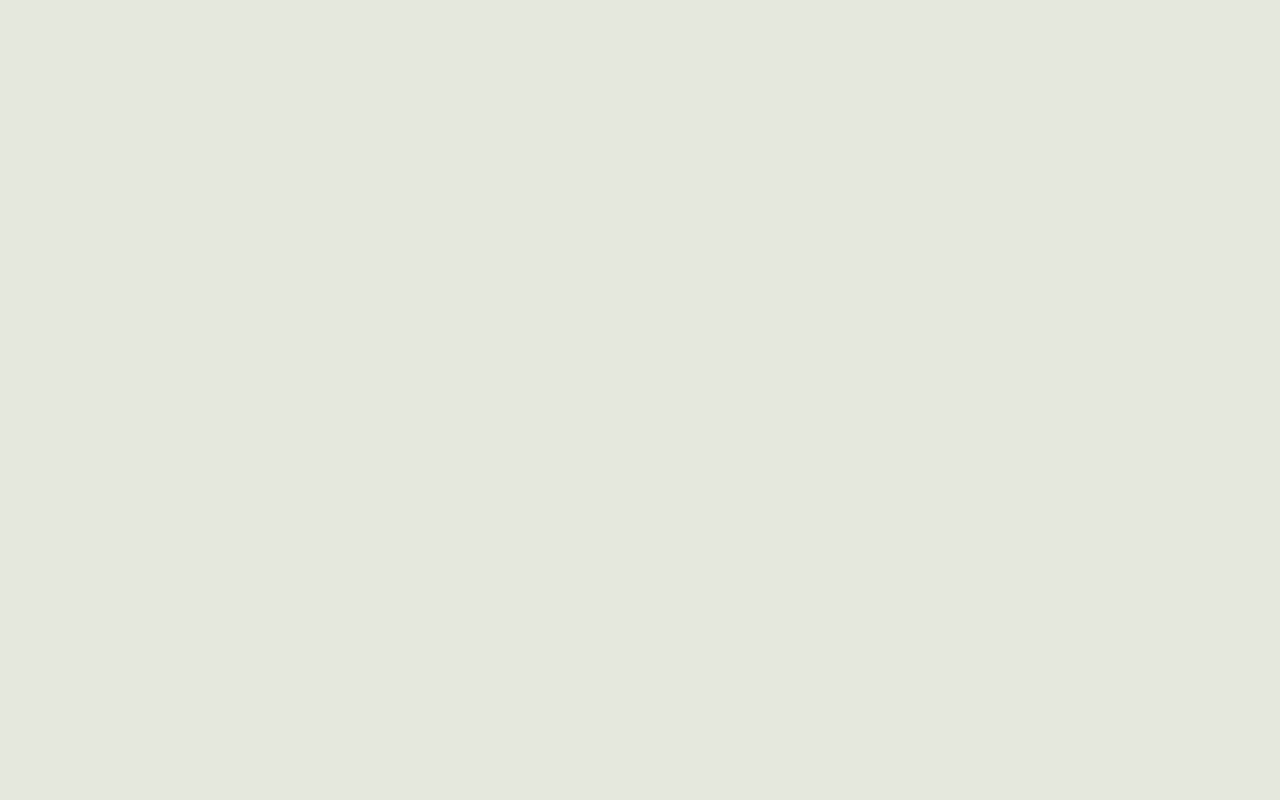
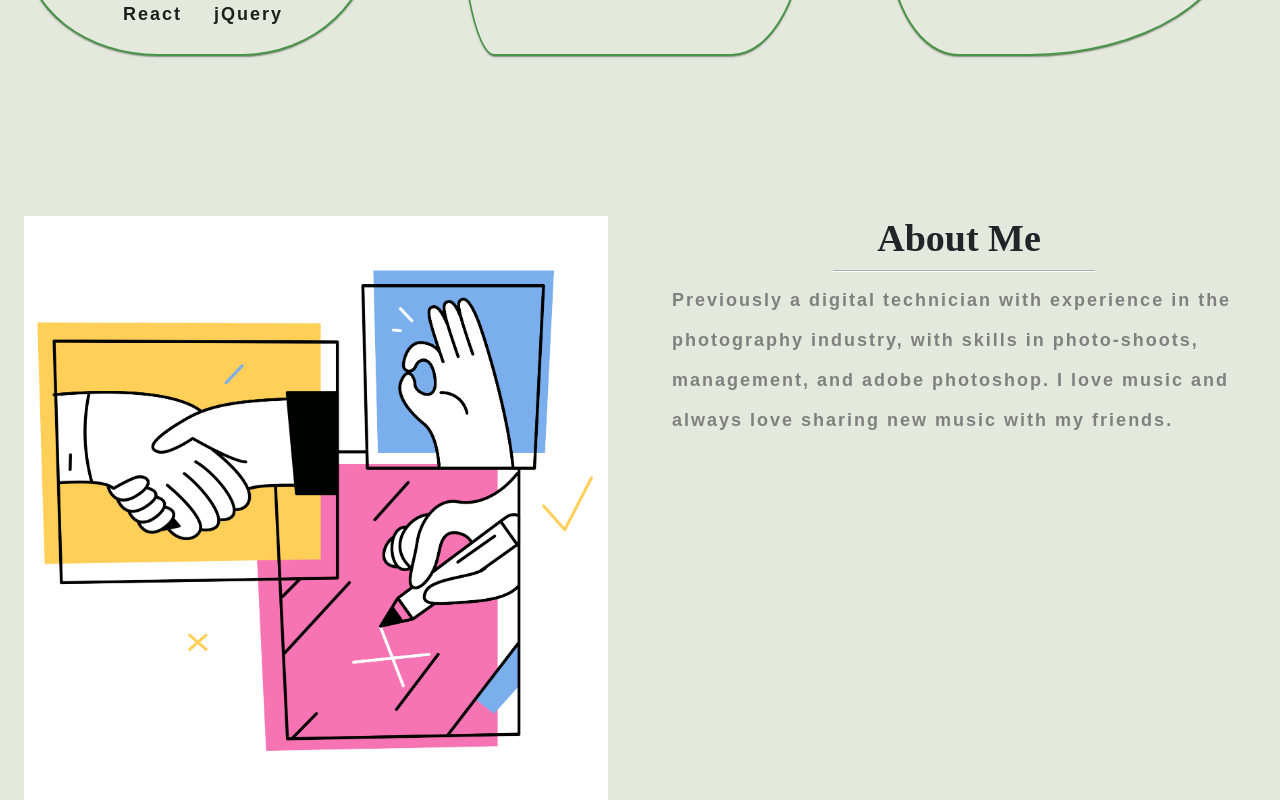
Before and after one commit to TakuyaMats/Reactjs-Portfolio, a React (Create React App) app: page /#/ in a window 1280 px wide. Shown: the part 1273-2073 px from the top of the page. Before the commit the page ends 1259 px from the top, so only its background shows below. Built offline with nearby package versions, Linux system fonts and the light colour scheme; a web font is replaced by a local one.

Commit message:
got the base design down.

```diff
--- a/src/components/AboutSection/AboutSection.js
+++ b/src/components/AboutSection/AboutSection.js
@@ -1,14 +1,32 @@
 import React from 'react';
+import Box from '@mui/material/Box';
+import Grid from '@mui/material/Grid';
+import Container from '@mui/material/Container';
+import AboutMeImage from '../../assets/images/AboutMe.png';
+import useStyles from './useStyles';
 
-function AboutSection() {
+const AboutSection = (props) => {
+    const classes = useStyles(props);
+
     return (
-        <>
-            <h1>Hello</h1>
-            <h2>Goodbye</h2>
-            <h3>Good Morning</h3>
-            <p>Welcome to my page</p>
-        </>
+        <Box className={classes.margin}>
+            <Grid container spacing={2} columns={16}>
+                <Grid item xs={8}>
+                    <Container id="about-container">
+                        <img id="about-img" src={AboutMeImage} alt="About Illustration" style={{ height: '100%', width: '100%', align: "center"}}/>
+                    </Container>
+                </Grid>
+                <Grid item xs={8}>
+                    <Container>
+                        <h3 className={classes.h3}>About Me</h3>
+                        <hr className={classes.hr}></hr>
+                        <p className={classes.p} style={{  display: 'flex', justifyContent: 'flex-end', color: 'grey' }}>             Previously a digital technician with experience in the photography industry, with skills in photo-shoots, management, and adobe photoshop.
+                        I love music and always love sharing new music with my friends.</p>
+                    </Container>
+                </Grid>
+            </Grid>
+        </Box>
     )
-}
+};
 
 export default AboutSection;
--- /dev/null
+++ b/src/components/AboutSection/useStyles.js
@@ -0,0 +1,92 @@
+import { makeStyles } from '@mui/styles';
+import theme from '../../utils/theme';
+
+const useStyles = makeStyles(() => ({
+    margin: {
+        marginTop: '160px'
+    },
+    h3: {
+        [theme.breakpoints.up('lg')]: {
+            display: 'flex',
+            justifyContent: 'center',
+            marginRight: 10,
+            fontSize: 38,
+            lineHeight: 1.2
+        },
+        [theme.breakpoints.down('lg')]: {
+            display: 'flex',
+            justifyContent: 'center',
+            fontSize: 28
+        },
+        [theme.breakpoints.down('md')]: {
+            margin: 5,
+            fontSize: 28,
+            lineHeight: 1.5
+        },
+    },
+    p: {
+        [theme.breakpoints.up('lg')]: {
+            fontSize: 18
+        },
+        [theme.breakpoints.down('lg')]: {
+            fontSize: 14,
+        },
+        [theme.breakpoints.down('md')]: {
+            margin: 5,
+            fontSize: 14,
+            lineHeight: 2
+        },
+    },
+    hr: {
+        [theme.breakpoints.up('lg')]: {
+            display: 'block',
+            position: 'relative',
+            padding: 0,
+            margin: '8px auto',
+            height: 0,
+            width: '100%',
+            maxHeight: 0,
+            maxWidth: '45%',
+            fontSize: '1px',
+            lineHeight: 0,
+            clear: 'both',
+            border: 'none',
+            borderTop: '1px solid #aaaaaa',
+            borderBottom: '1px solid #ffffff',
+        },
+        [theme.breakpoints.down('lg')]: {
+            display: 'block',
+            position: 'relative',
+            padding: 0,
+            margin: '8px auto',
+            height: 0,
+            width: '100%',
+            maxHeight: 0,
+            maxWidth: '45%',
+            fontSize: '1px',
+            lineHeight: 0,
+            clear: 'both',
+            border: 'none',
+            borderTop: '1px solid #aaaaaa',
+            borderBottom: '1px solid #ffffff',
+        },
+        [theme.breakpoints.down('md')]: {
+            display: 'block',
+            position: 'relative',
+            padding: 0,
+            margin: '8px auto',
+            height: 0,
+            width: '100%',
+            maxHeight: 0,
+            maxWidth: '65%',
+            fontSize: '1px',
+            lineHeight: 0,
+            clear: 'both',
+            border: 'none',
+            borderTop: '1px solid #aaaaaa',
+            borderBottom: '1px solid #ffffff',
+        }
+    }
+}));
+
+export default useStyles;
--- a/src/components/SkillSection/SkillSection.js
+++ b/src/components/SkillSection/SkillSection.js
@@ -22,7 +22,7 @@ const SkillSection = (props) => {
     return (
         <>
         <Grid container spacing={3}>
-            <Grid item xs={12} style={{ display: 'flex', justifyContent: 'center' }}>
+            <Grid item xs={12} style={{ display: 'flex', justifyContent: 'center', marginTop: '80px' }}>
                 <h3>My Skills</h3>
             </Grid>
             <hr></hr>
--- a/src/pages/Home.js
+++ b/src/pages/Home.js
@@ -2,7 +2,8 @@ import React from 'react';
 import styled from 'styled-components';
 import MenuAppBar from '../components/Navbar/Navbar';
 import HeroSection from '../components/HeroSection/HeroSection';
-import ProjectSection from '../components/ProjectSection/ProjectSection';
+// import ProjectSection from '../components/ProjectSection/ProjectSection';
+import AboutSection from '../components/AboutSection/AboutSection';
 import SkillSection from '../components/SkillSection/SkillSection';
 
 const HomeStyle = styled.div`
@@ -25,6 +26,7 @@ function Home() {
                 <MenuAppBar />
                 <HeroSection />
                 <SkillSection />
+                <AboutSection />
             {/* </div> */}
         </HomeStyle>
     )
```
Also changed, not shown: src/assets/images/AboutMe.png (added).
